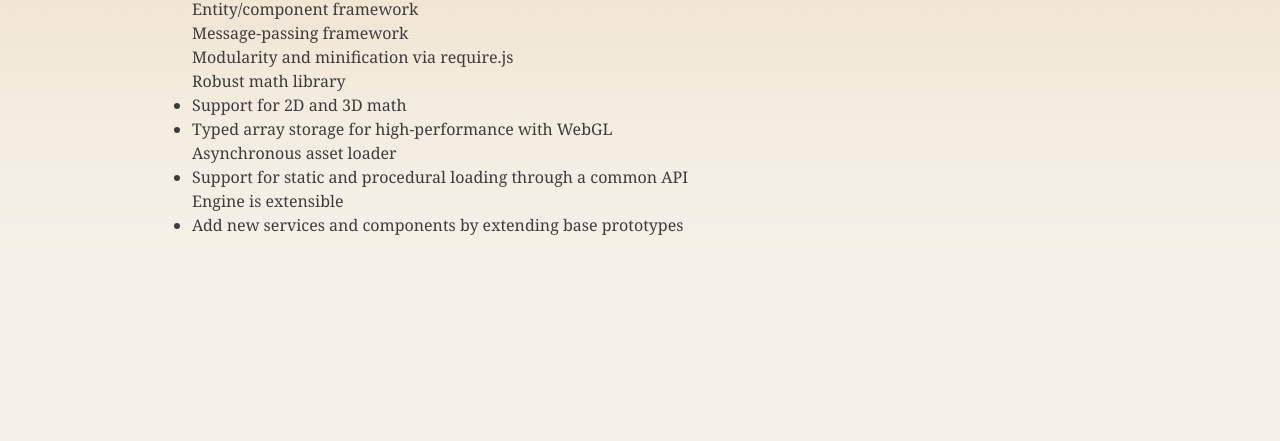
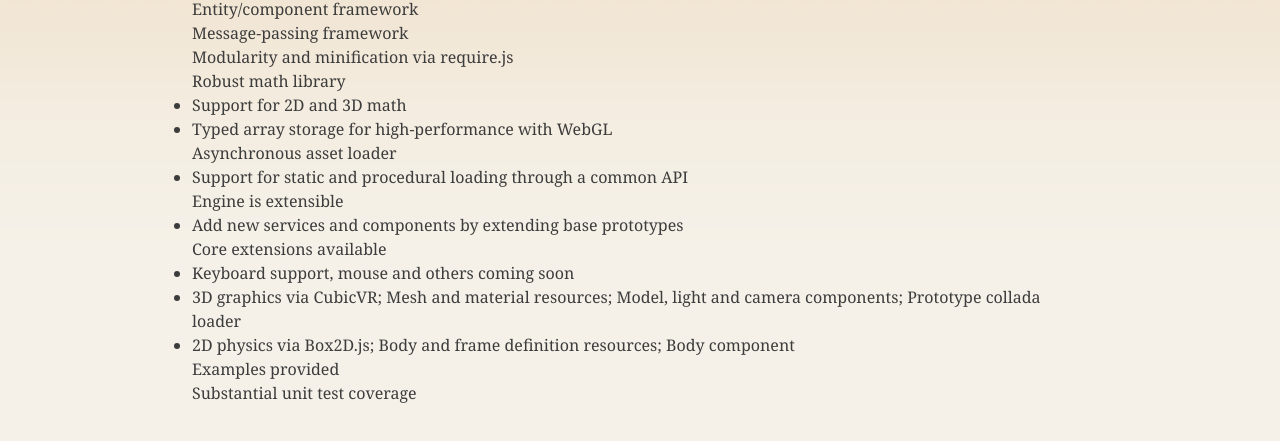
Before and after one commit to gladiusjs/gladiusjs.github.com, a plain HTML site: page features.html in a window 1280 px wide. Shown: the part 179-620 px from the top of the page. Drawn offline with Linux system fonts and the light colour scheme.

Commit message:
More content.

```diff
--- a/features.html
+++ b/features.html
@@ -87,6 +87,26 @@
           </li>
         </ul>
       </dd>
+      <dd>
+        Core extensions available
+        <ul>
+          <li>
+            Keyboard support, mouse and others coming soon
+          </li>
+          <li>
+            3D graphics via CubicVR; Mesh and material resources; Model, light and camera components; Prototype collada loader
+          </li>
+          <li>
+            2D physics via Box2D.js; Body and frame definition resources; Body component
+          </li>
+        </ul>
+      </dd>
+      <dd>
+        Examples provided
+      </dd>
+      <dd>
+        Substantial unit test coverage
+      </dd>
     </dl>
 
   </body>
```
